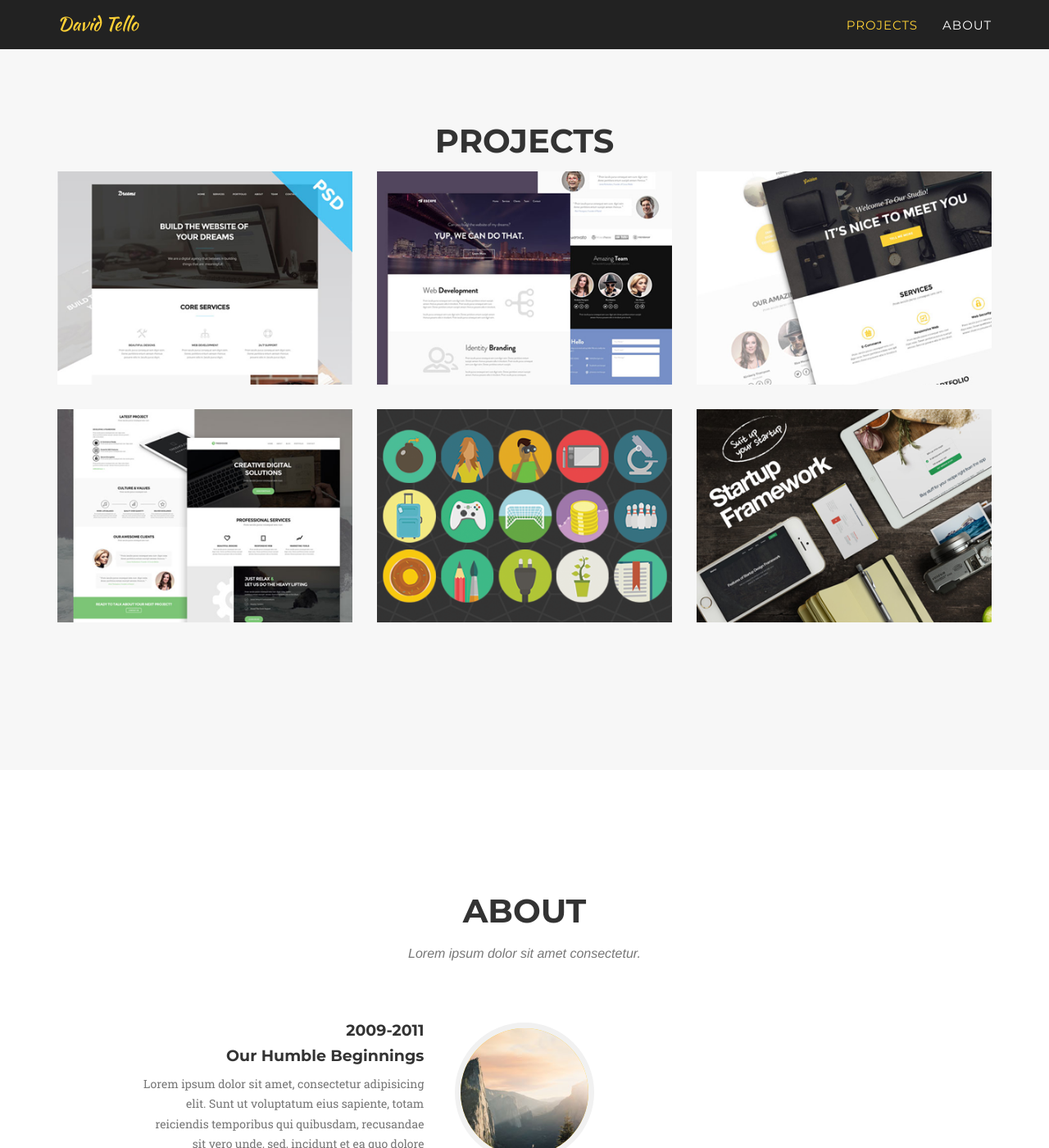
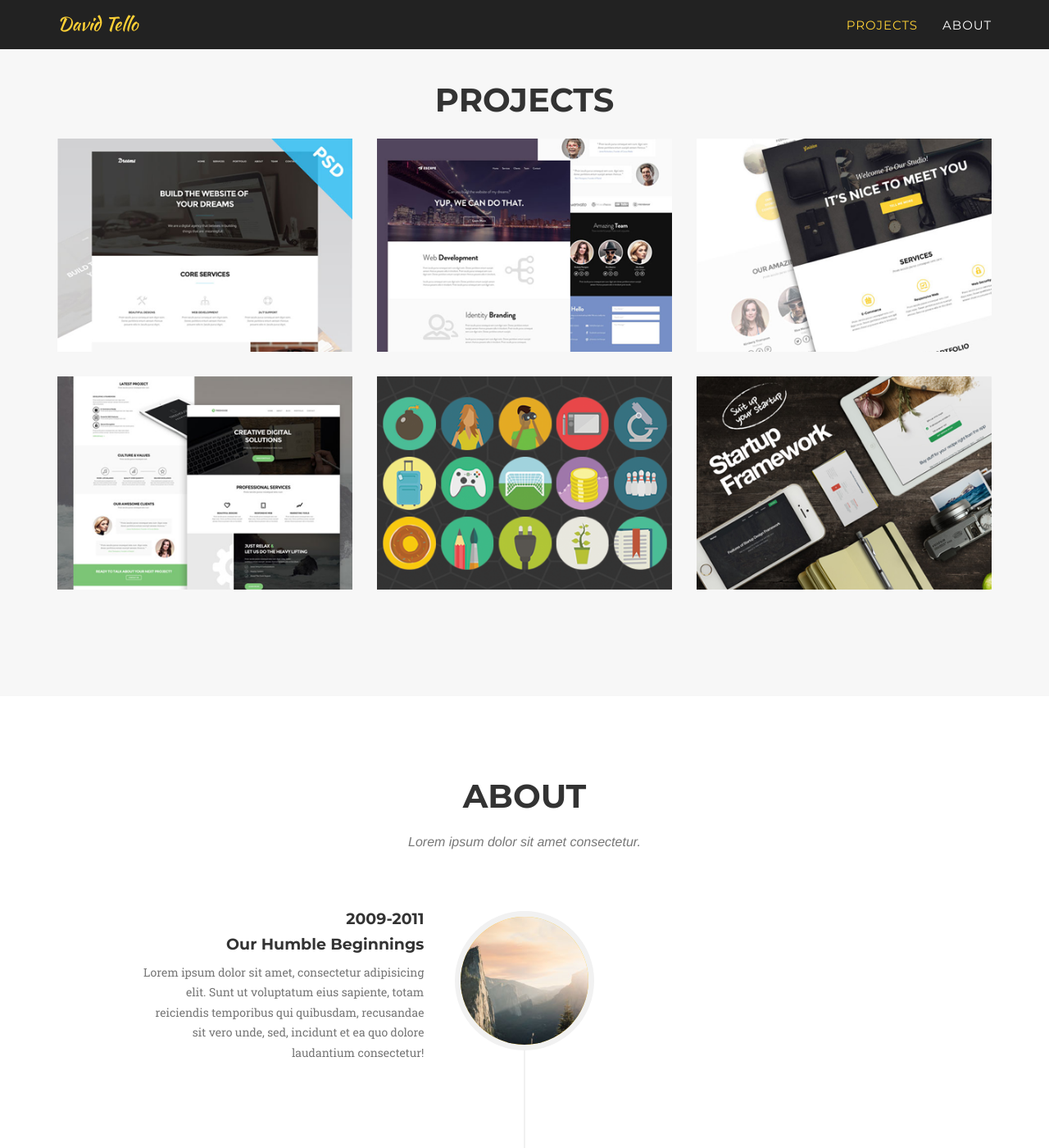
Before and after one commit to DavidTello1/Portfolio, a Jekyll site: the page built from index.html, in a window 1280 px wide and 1400 px high. Shown: the whole window at 82% size. Built offline with Jekyll 4.4.1, drawn with Linux system fonts in a browser that asks for light colours; some web fonts are replaced.

Commit message:
Update agency.css

```diff
--- a/_includes/css/agency.css
+++ b/_includes/css/agency.css
@@ -270,7 +270,7 @@ section {
 
 section h2.section-heading {
     margin-top: 0;
-    margin-bottom: 15px;
+    margin-bottom: 25px;
     font-size: 40px;
 }
 
@@ -285,7 +285,7 @@ section h3.section-subheading {
 
 @media(min-width:768px) {
     section {
-        padding: 150px 0;
+        padding: 100px 0;
     }
 }
 
```
